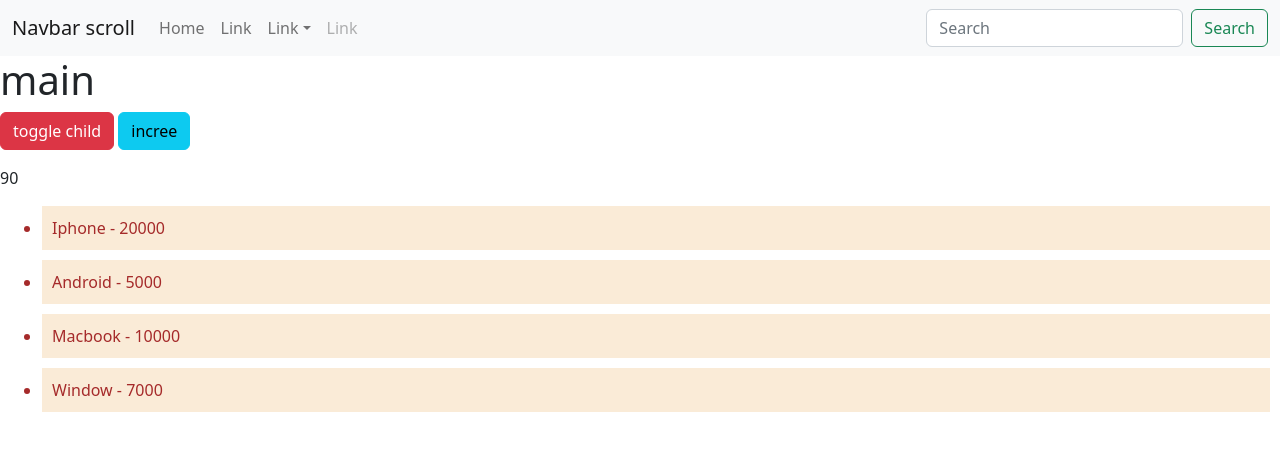
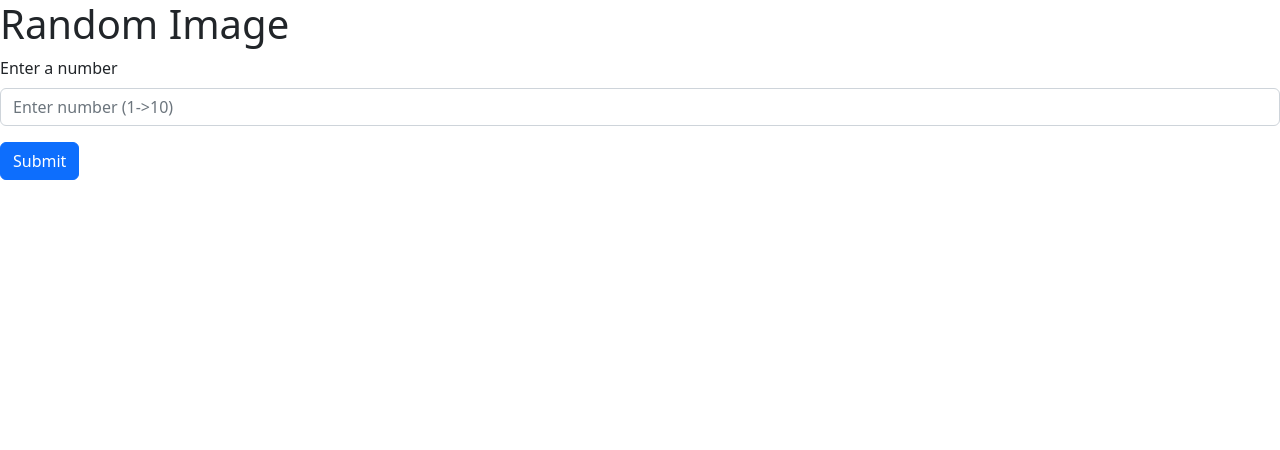
Before and after one commit to bobbb2912/ReactJSLearn, a React (Create React App) app in the folder Buoi hoc/react-full/: page / in a window 1280 px wide. Shown: the top 450 px of the page. Built offline with nearby package versions, Linux system fonts and the light colour scheme.

Commit message:
random image

```diff
--- a/Buoi hoc/react-full/src/App.js
+++ b/Buoi hoc/react-full/src/App.js
@@ -2,11 +2,12 @@ import logo from './logo.svg';
 import './App.css';
 import RandomProject from './randomProject/components/main';
 import Main from './showFooter/components/Main';
-
+import RandomImage from './randomImageProject/Components/Main';
 function App() {
   return (
-    <RandomProject/>
+    // <RandomProject/>
     // <Main/>
+    <RandomImage/>
   );
 }
 
--- /dev/null
+++ b/Buoi hoc/react-full/src/randomImageProject/Components/Main.js
@@ -0,0 +1,43 @@
+import React, {useState} from "react";
+import Button from "react-bootstrap/Button";
+import Form from "react-bootstrap/Form";
+
+const Main = (props) => {
+    const [inputNumber, setInputNumber] = useState('');
+    const [urlImage, setUrlImage] = useState({});
+    const handleSubmit = (event) => {
+        // https://picsum.photos/v2/list?limit=1
+        // setInputNum
+        event.preventDefault();
+        console.log('====================================');
+        console.log('value: ', {inputNumber});
+        console.log('====================================');
+
+        setUrlImage('https://picsum.photos/v2/list?limit='+inputNumber);
+        console.log('====================================');
+        console.log('urlImg', urlImage);
+        console.log('====================================');
+
+    }
+
+    return (
+        <div>
+        <h1>Random Image</h1>
+        <Form onSubmit={handleSubmit}>
+            <Form.Group className="mb-3">
+            <Form.Label>Enter a number</Form.Label>
+            <Form.Control name="inputNumber" type="number" placeholder="Enter number (1->10)" max={10} min={1}
+            onChange={event => setInputNumber(event.target.value)}/>
+            </Form.Group>
+            <Button variant="primary" type="submit">
+            Submit
+            </Button>
+        </Form>
+        <div className="d-flex flex-wrap">
+
+        </div>
+        </div>
+    );
+}
+
+export default Main;
```
